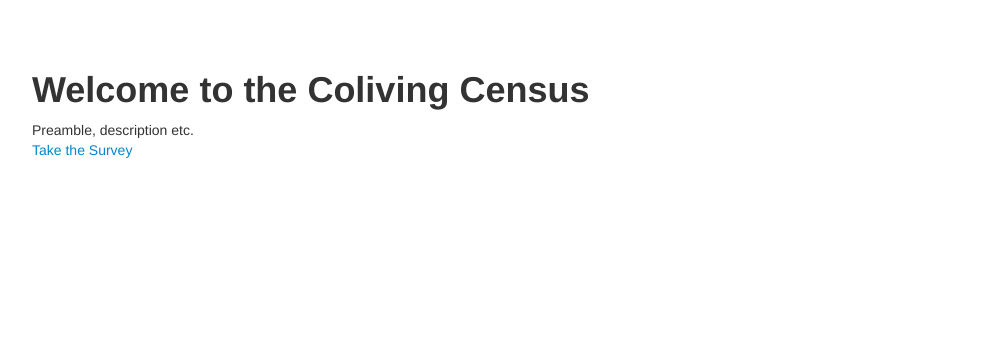
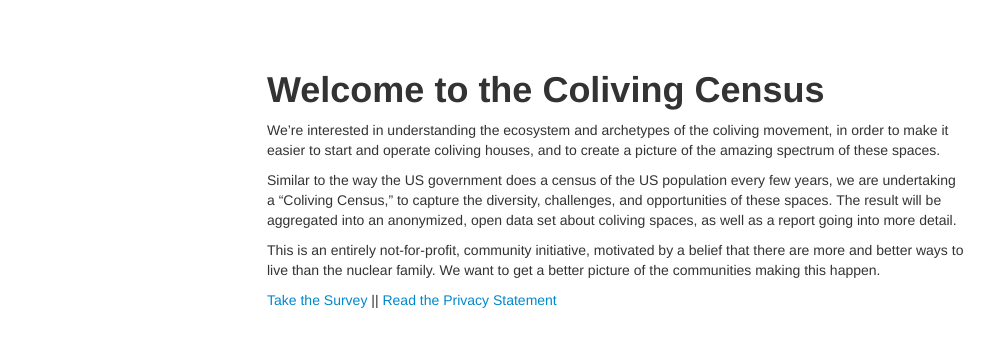
Before and after one commit to jessykate/django-survey, a Django app: page / in a window 1280 px wide. Shown: the top 347 px of the page, without its empty margins (23-1017 px from the left). Run offline with Django 3.2, Linux system fonts and the light colour scheme; some libraries are stand-ins or nearby versions.

Commit message:
home page content

```diff
--- a/media/css/custom.css
+++ b/media/css/custom.css
@@ -237,3 +237,8 @@ h3.collapsible:hover {
 .label-inline {
 	display: inline;
 }
+
+#intro {
+	width: 700px;
+	margin: auto;
+}
--- a/templates/index.html
+++ b/templates/index.html
@@ -2,14 +2,21 @@
 
 {% block body %}
 
+<div id="intro">
 <h1>Welcome to the Coliving Census</h1>
 
 <div>
-Preamble, description etc.
+<p>We’re interested in understanding the ecosystem and archetypes of the coliving movement, in order to make it easier to start and operate coliving houses, and to create a picture of the amazing spectrum of these spaces. </p>
+
+<p>Similar to the way the US government does a census of the US population every few years, we are undertaking a “Coliving Census,” to capture the diversity, challenges, and opportunities of these spaces. The result will be aggregated into an anonymized, open data set about coliving spaces, as well as a report going into more detail.</p>
+
+<p>This is an entirely not-for-profit, community initiative, motivated by a belief that there are more and better ways to live than the nuclear family. We want to get a better picture of the communities making this happen. </p>
 </div>
 
 <div>
-	<a href="/survey/1">Take the Survey</a>
+	<a href="/survey/1">Take the Survey</a> ||
+	<a href="/privacy/">Read the Privacy Statement</a>
+</div>
 </div>
 
 {% endblock %}
```
